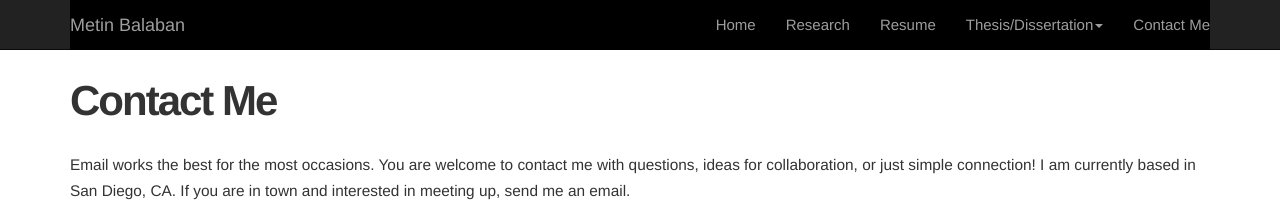
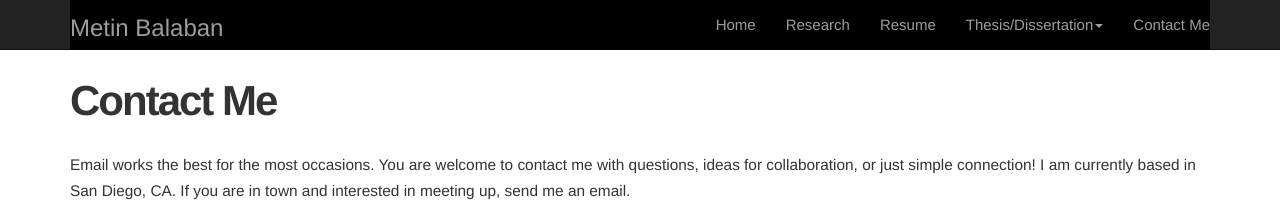
Before and after one commit to balabanmetin/balabanmetin.github.io, a Jekyll site: the page built from contact/index.html, in a window 1280 px wide. Shown: the top 208 px of the page. Built offline with Jekyll 4.4.1, drawn with Linux system fonts in a browser that asks for light colours; nearby versions of some CDN libraries.

```diff
--- a/_includes/header.html
+++ b/_includes/header.html
@@ -8,7 +8,7 @@
            <span class="icon-bar"></span>
            <span class="icon-bar"></span>
          </button>
-         <a class="navbar-brand" href="/">Metin Balaban</a>
+         <a class="navbar-brand" href="/"><span class="mb-0 h3">Metin Balaban</span></a>
        </div>
        <div class="navbar-collapse collapse" style="background:black">
          <ul class="nav navbar-nav navbar-right">
--- a/index.html
+++ b/index.html
@@ -20,15 +20,15 @@ title: Metin Balaban
         California, San Diego</a> under the mentorship of <a href="http://eceweb.ucsd.edu/~smirarab/" target="_blank">Siavash Mirarab</a>.
       </p>
 	<p>
-	My research area is bioinformatics. My research interests include developing scalable algorithms for large-scale biological data, phylogenetics and its applications in molecular ecology, and comparative genomics. Please take a look at my <a href="/research">research projects</a>, <a
+	My research area is computational biology. My research interests include developing scalable algorithms for large-scale biological data, phylogenetics and its applications in molecular ecology, and comparative genomics. Please take a look at my <a href="/research">research projects</a>, <a
         href="https://github.com/balabanmetin" target="_blank">GitHub</a> profile, and <a
-        href="https://scholar.google.com/citations?user=BoA0jmoAAAAJ&hl=en" target="_blank">publications</a>.
+        href="https://scholar.google.com/citations?user=BoA0jmoAAAAJ&hl=en" target="_blank">publications</a>. I presented my work in ISMB, RECOMB, and GLBIO conferences. My project "Automatic cataloguing of genomes of the multi-domain tree of life" won UC San Diego Center for Microbiome Innovation (CMI) Grand Challenges Award in 2020-2021.
 	</p>
       <p>I obtained my M.S. in  <a href="https://ic.epfl.ch/en"
         target="_blank">Computer Science</a> at <a href="http://www.epfl.ch/"
         target="_blank">Swiss Federal University of Technology in Lausanne</a>,
       where I worked on computational biology and bioinformatics in <a
-        href="http://lcbb.epfl.ch" target="_blank">LCBB</a>. I completed my
+        href="http://lcbb.epfl.ch" target="_blank">LCBB</a> (lead Bernard Moret). I completed my
        M.S. thesis
       titled <a href="/thesis/masterthesis.pdf">Real-time Traffic Estimation on
       Highways Using Cellular Data</a> at <a href="https://www.swisscom.ch/en/about.html"
```
Also changed, not shown: 4 other files.
